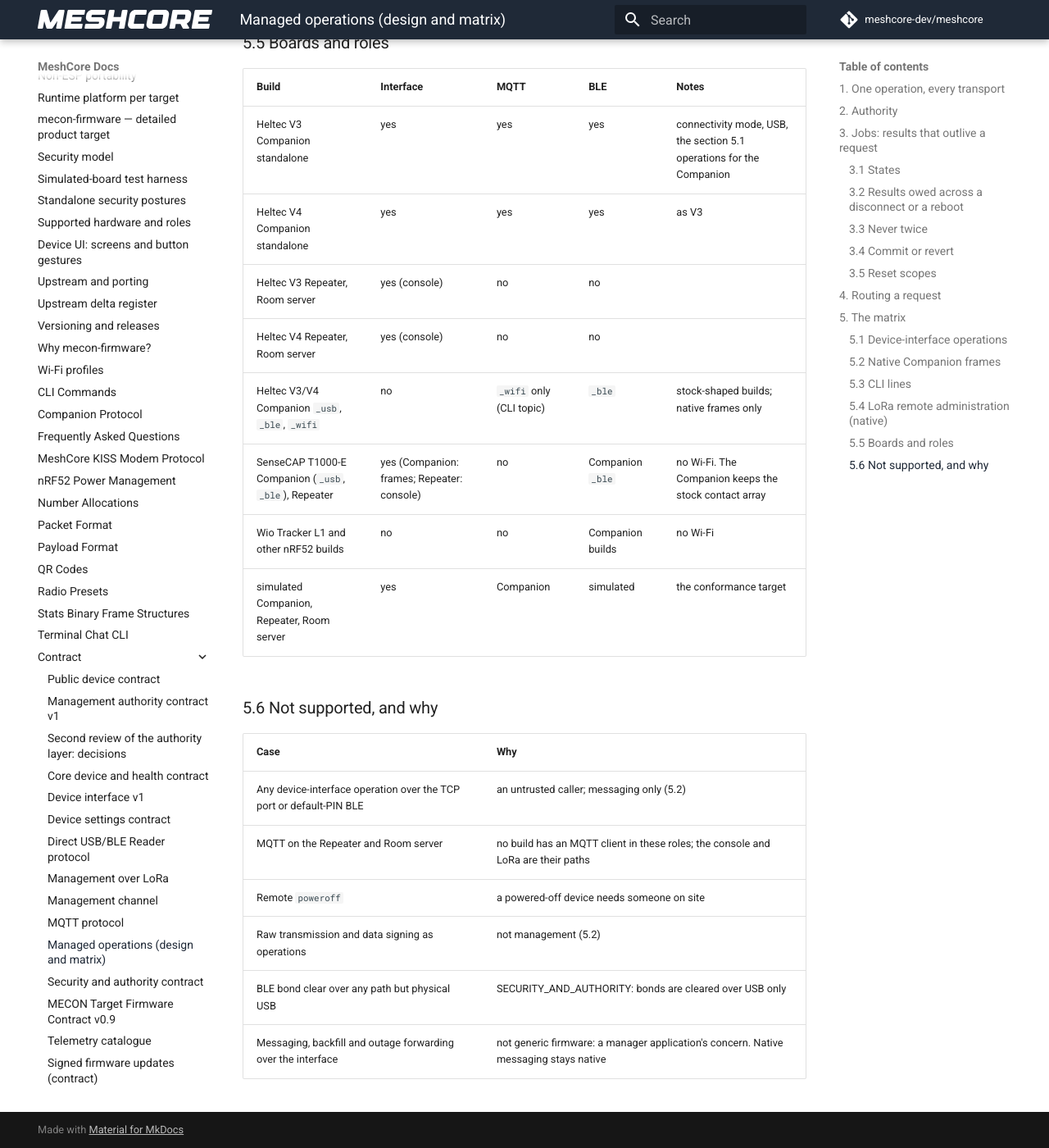
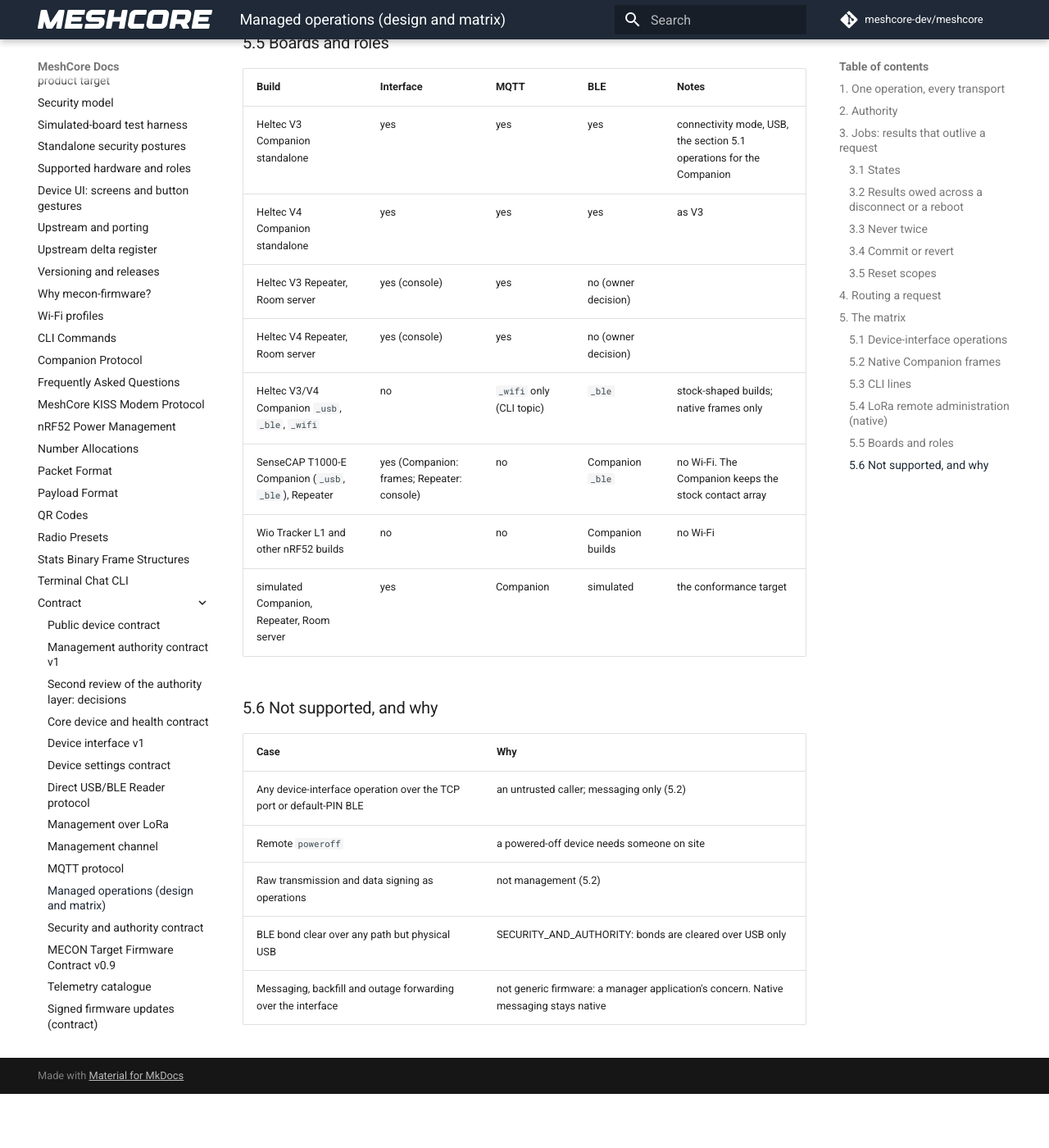
Before and after one commit to hoejriis/mecon-firmware, an MkDocs documentation site: the page built from docs/contract/OPERATIONS.md, in a window 1280 px wide and 1400 px high, scrolled down 17960 px. Shown: the whole window at 82% size. Built offline with MkDocs 1.6.1 and Material for MkDocs 9.7.7, drawn with Linux system fonts in a browser that asks for light colours; comment, search, counter and statistics services are not loaded; after the commit the page ends 19294 px from its top, so only the background shows below that.

Commit message:
contracts: identity rotation and MQTT on every role
Owner decisions of 2026-11-01, relayed by the steward. identity.rotate
and identity.rotation are listed for the Repeater and Room server too,
with what rotation drops there named as not yet specified; the Heltec
Repeater and Room server have MQTT, and no BLE by owner decision.

Co-Authored-By: Claude Opus 5.5 (1M context) <noreply@anthropic.com>

```diff
--- a/docs/contract/OPERATIONS.md
+++ b/docs/contract/OPERATIONS.md
@@ -183,8 +183,8 @@ Legend: **C** Companion, **R** Repeater, **S** Room server. Transports: **USB**
 | `clock.get`, `clock.set` | device clock (forward only) | `CMD_SET_DEVICE_TIME`, CLI `time` | read / write | `set` | C R S | all |
 | `advert.send` | self advert (zero-hop or flood) | `CMD_SEND_SELF_ADVERT`, CLI `advert` | write | yes | C R S | all |
 | `identity.get` | node key, device id | | read | no | C R S | all |
-| `identity.rotate` | new node key on the device | | per [AUTHORITY](AUTHORITY.md) | yes | C | per [AUTHORITY](AUTHORITY.md) |
-| `identity.rotation` | the old key's signed statement of the rotation | | read | no | C | all |
+| `identity.rotate` | new node key on the device | | per [AUTHORITY](AUTHORITY.md) | yes | C R S | per [AUTHORITY](AUTHORITY.md) |
+| `identity.rotation` | the old key's signed statement of the rotation | | read | no | C R S | all |
 | `identity.key.export` | private key under its custody rule | `CMD_EXPORT_PRIVATE_KEY`, CLI `get prv.key` | secret | no | C R S | per [AUTHORITY](AUTHORITY.md) |
 | `ble.bonds` | bond count | | read | no | C (BLE builds) | all |
 | `ble.pin.get` | the BLE PIN | device info, CLI | secret | no | C (BLE builds) | USB, MQTT (SECURITY_AND_AUTHORITY) |
@@ -321,8 +321,8 @@ The device-interface operations are not carried over LoRa today. #115 carries th
 |---|---|---|---|---|
 | Heltec V3 Companion standalone | yes | yes | yes | connectivity mode, USB, the section 5.1 operations for the Companion |
 | Heltec V4 Companion standalone | yes | yes | yes | as V3 |
-| Heltec V3 Repeater, Room server | yes (console) | no | no | |
-| Heltec V4 Repeater, Room server | yes (console) | no | no | |
+| Heltec V3 Repeater, Room server | yes (console) | yes | no (owner decision) | |
+| Heltec V4 Repeater, Room server | yes (console) | yes | no (owner decision) | |
 | Heltec V3/V4 Companion `_usb`, `_ble`, `_wifi` | no | `_wifi` only (CLI topic) | `_ble` | stock-shaped builds; native frames only |
 | SenseCAP T1000-E Companion (`_usb`, `_ble`), Repeater | yes (Companion: frames; Repeater: console) | no | Companion `_ble` | no Wi-Fi. The Companion keeps the stock contact array |
 | Wio Tracker L1 and other nRF52 builds | no | no | Companion builds | no Wi-Fi |
@@ -333,7 +333,6 @@ The device-interface operations are not carried over LoRa today. #115 carries th
 | Case | Why |
 |---|---|
 | Any device-interface operation over the TCP port or default-PIN BLE | an untrusted caller; messaging only (5.2) |
-| MQTT on the Repeater and Room server | no build has an MQTT client in these roles; the console and LoRa are their paths |
 | Remote `poweroff` | a powered-off device needs someone on site |
 | Raw transmission and data signing as operations | not management (5.2) |
 | BLE bond clear over any path but physical USB | SECURITY_AND_AUTHORITY: bonds are cleared over USB only |
```
Also changed, not shown: docs/INTEGRATION.md (+1 -1 lines), docs/contract/AUTHORITY.md (+2 -2 lines).
